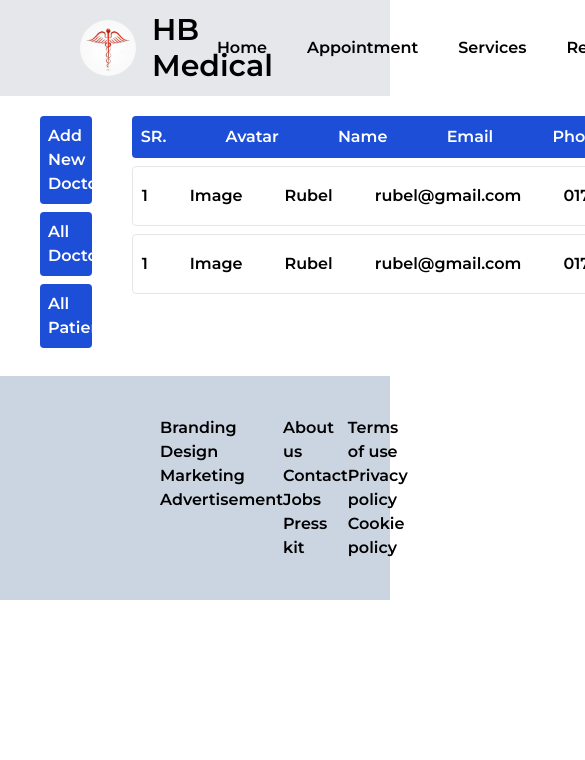
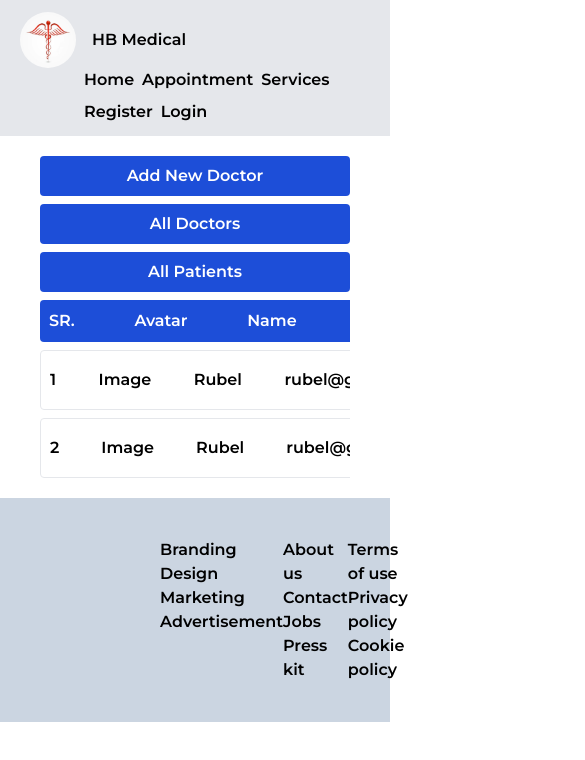
Before and after one commit to Md-Rubel-Ahmed-Rana/hb-medical-client, a React (Create React App) app: page /dashboard/doctors in a window 390 px wide. Shown: the top 760 px of the page, 585 px wide, since content can reach past the window. Built offline with nearby package versions, Linux system fonts and the light colour scheme; no server answers.

Commit message:
Table on dashboard made responsive

```diff
--- a/src/Dashboard/Doctors/Doctors.tsx
+++ b/src/Dashboard/Doctors/Doctors.tsx
@@ -2,7 +2,7 @@ import React from 'react';
 
 const Doctors = () => {
     return (
-        <div>
+        <div className='overflow-x-auto'>
             <table className='w-full'>
                 <thead className='flex justify-between gap-10 bg-blue-700 p-2 rounded text-white'>
                     <th>SR.</th>
@@ -26,7 +26,7 @@ const Doctors = () => {
                         <td><button className='bg-red-700 p-2 rounded text-white'>Delete</button></td>
                     </tr>
                     <tr className='flex items-center justify-between gap-10  p-2 rounded border mt-2'>
-                        <td>1</td>
+                        <td>2</td>
                         <td>Image</td>
                         <td>Rubel</td>
                         <td>rubel@gmail.com</td>
--- a/src/Dashboard/Patients/Patients.tsx
+++ b/src/Dashboard/Patients/Patients.tsx
@@ -2,7 +2,7 @@ import React from 'react';
 
 const Patients = () => {
     return (
-        <div>
+        <div className='overflow-x-auto'>
             <table className='w-full'>
                 <thead className='flex justify-between gap-10 bg-blue-700 p-2 rounded text-white'>
                     <th>SR.</th>
@@ -26,7 +26,7 @@ const Patients = () => {
                         <td><button className='bg-red-700 p-2 rounded text-white'>Delete</button></td>
                     </tr>
                     <tr className='flex items-center justify-between gap-10  p-2 rounded border mt-2'>
-                        <td>1</td>
+                        <td>2</td>
                         <td>Rubel</td>
                         <td>rubel@gmail.com</td>
                         <td>01758049882</td>
--- a/src/Dashboard/SideBar/SideBar.tsx
+++ b/src/Dashboard/SideBar/SideBar.tsx
@@ -3,7 +3,7 @@ import { Link } from 'react-router-dom';
 
 const SideBar = () => {
     return (
-        <div  className='sticky top-0'>
+        <div  className='sticky top-0 text-center lg:text-left'>
             <p className='bg-blue-700 p-2 mb-2 rounded text-white'><Link to="/dashboard">Add New Doctor</Link></p>
             <p className='bg-blue-700 p-2 mb-2 rounded text-white'><Link to="/dashboard/doctors">All Doctors</Link></p>
             <p className='bg-blue-700 p-2 mb-2 rounded text-white'><Link to="/dashboard/patients">All Patients</Link></p>
--- a/src/Layout/DashboardLayout.tsx
+++ b/src/Layout/DashboardLayout.tsx
@@ -8,11 +8,11 @@ const DashboardLayout = () => {
     return (
         <div>
             <Navbar />
-            <div className='px-10 my-5 flex gap-10'>
-                <div  className='w-1/6'>
+            <div className='px-10 my-5 lg:flex gap-10'>
+                <div  className='lg:w-1/6'>
                     <SideBar />
                 </div>
-                <div className='w-5/6'>
+                <div className='lg:w-5/6'>
                     <Outlet />
                 </div>
             </div>
--- a/src/Shared/Navbar/Navbar.tsx
+++ b/src/Shared/Navbar/Navbar.tsx
@@ -6,13 +6,13 @@ import logo from "../../images/logo.jpg"
 const Navbar = () => {
     const {user} = useContext(AuthContext);
     return (
-        <div className="px-20 bg-gray-200 flex items-center justify-between py-3">
+        <div className="lg:px-20 px-5 bg-gray-200 lg:flex items-center justify-between py-3">
             <div className='flex items-center gap-4'>
                 <img className='w-14 h-14 rounded-full' src={logo} alt="" />
-                <h2 className='font-bold text-3xl'>HB Medical</h2>
+                <h2 className='font-bold lg:text-3xl'>HB Medical</h2>
             </div>
-            <div>
-                <ul className='flex gap-10'>
+            <div className='ml-16'>
+                <ul className='flex flex-wrap lg:gap-10 gap-2'>
                 <li><Link to="/">Home</Link></li>
                 <li><Link to="/appointment">Appointment</Link></li>
                 <li><Link to="/services">Services</Link></li>
```
